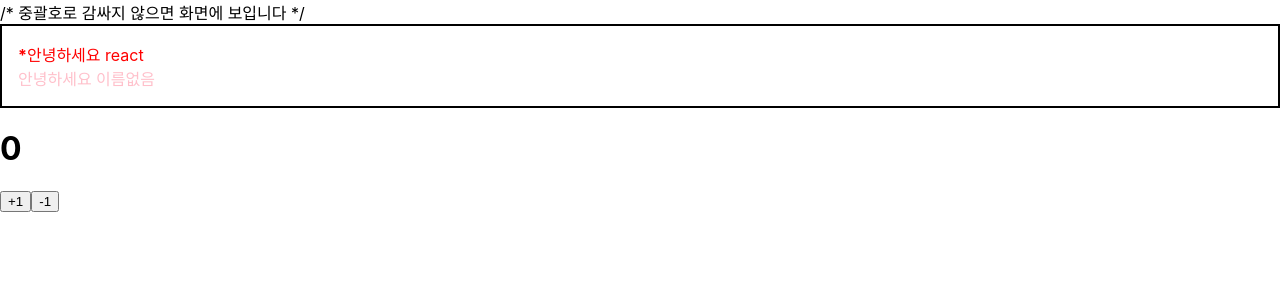
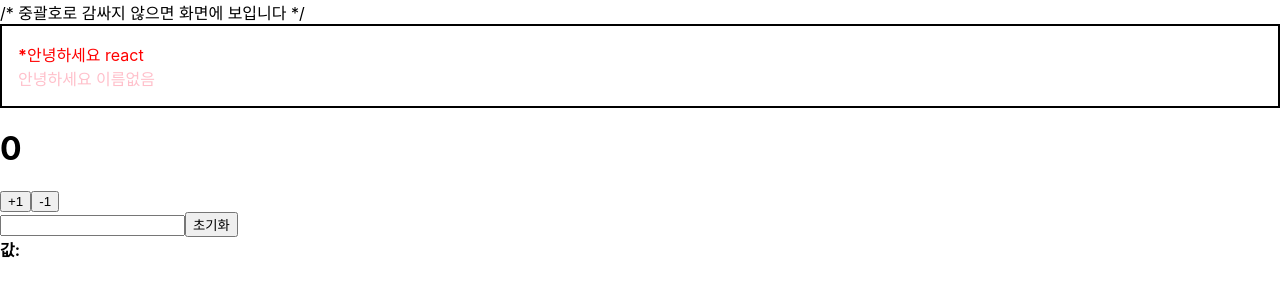
Before and after one commit to jjy321501/React-App, a React (Create React App) app in the folder begin-react/: page / in a window 1280 px wide. Shown: the top 300 px of the page. Built offline with nearby package versions, Linux system fonts and the light colour scheme.

Commit message:
React-app App.js 수정

```diff
--- a/begin-react/src/App.js
+++ b/begin-react/src/App.js
@@ -3,7 +3,7 @@ import Hello from './Hello';
 import Wrapper from './Wrapper';
 import './App.css';
 import Counter from './Counter';
-
+import InputSample from './InputSample';
 
 function App() {
   /* const name = 'react';
@@ -23,6 +23,7 @@ function App() {
         <Hello color="pink"/>
       </Wrapper>
       <Counter/>
+      <InputSample/>
      {/*  <div style={style}>{name}</div>
       <div className="gray-box"></div> */}
     </>
```
